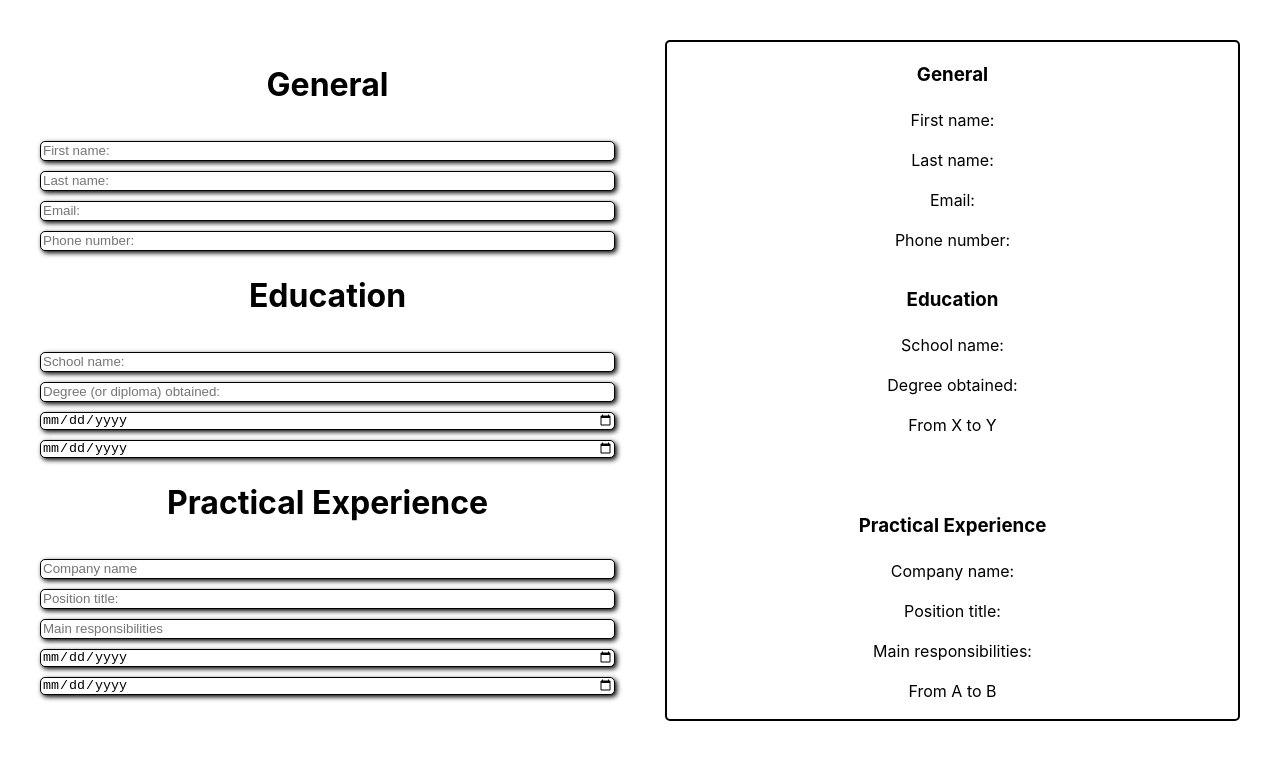
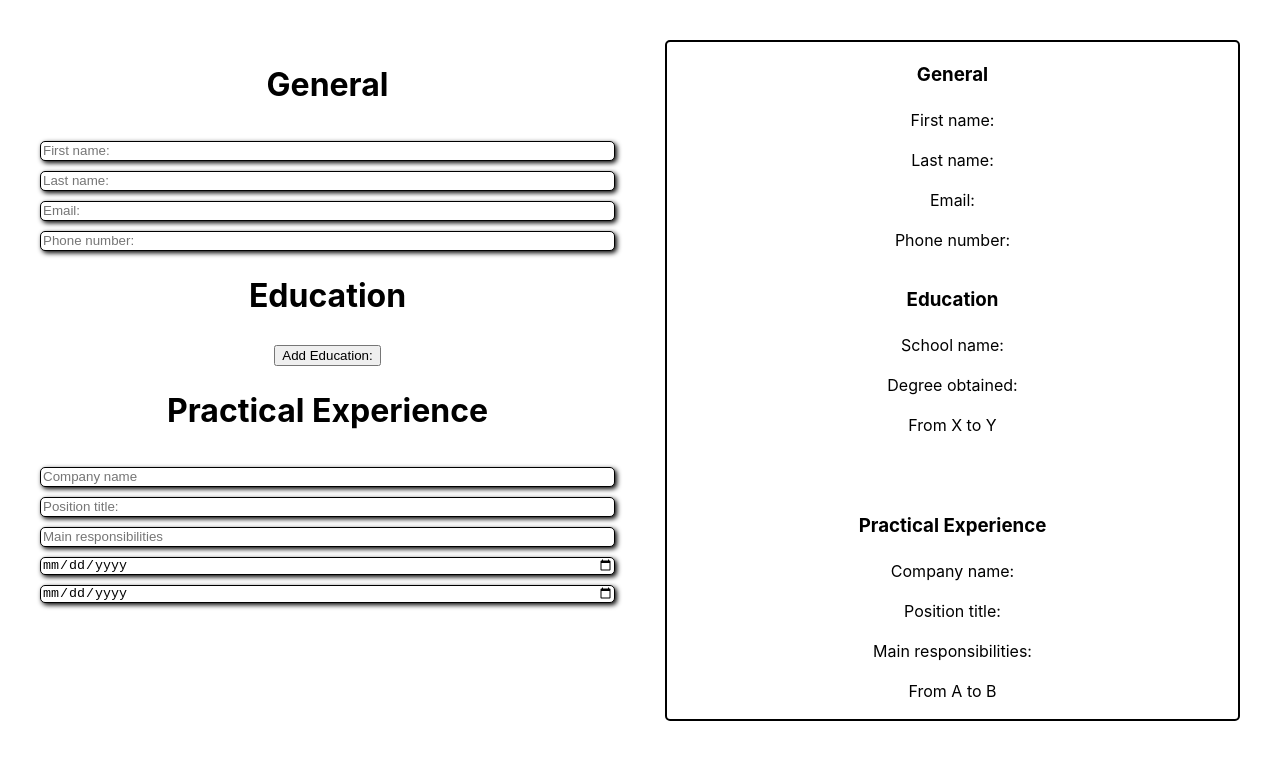
Before and after one commit to DenverDawgs18/CV, a React (Vite) app: page / in a window 1280 px wide. Shown: the top 760 px of the page. Built offline with nearby package versions, Linux system fonts and the light colour scheme.

Commit message:
Refactored education to allow multiple

```diff
--- a/src/components/CV.jsx
+++ b/src/components/CV.jsx
@@ -23,7 +23,7 @@ export default function CV(){
     function handlePNChange(e){
         setPhoneNumber(e.target.value);
     }
-    let idCount = 0;
+    const [idCount, setIdCount] = useState(0)
     const [educationalExperiences, setEducation] = useState([{id: idCount, school: "", degree: "",
                startingDate: "", endingDate: ""}]);
 
@@ -120,14 +120,46 @@ position: '', mainResponsibilities: '', startingDate: '', endingDate: '',}])
                 }
             }))
         }
+    const [eduInputs, setEduInputs] = useState([]);
+    function handleAddEducation(){
+        setIdCount(
+            idCount + 1
+        )
+       console.log(idCount)
+
+        setEducation(
+            [
+                ...educationalExperiences,
+                {id: idCount, school: '', degree: '', startingDate: '', endingDate: '' }
+            ]
+        )
 
 
+        setEduInputs(
+            [
+                ...eduInputs,
+                <Education
+        key={idCount}
+        exp={educationalExperiences.find((el) => el.id === 0)}
+        handleSchoolChange={handleSchoolChange}
+        handleDegreeChange={handleDegreeChange}
+        handleStartingDateChangeEdu={handleStartingDateChangeEdu}
+        handleEndingDateChangeEdu={handleEndingDateChangeEdu}/>
+            ]
+        )
+        console.log(eduInputs)
+
+
+    }
+    function handleForm(e){
+        e.preventDefault()
+    }
     return(
         <div className="wrapper">
 
 
 
-            <form className="main">
+            <form className="main" onSubmit={(e) => handleForm(e)}>
                 <General
                 FNvalue={firstName}
                 handleFChange={handleFNChange}
@@ -138,13 +170,9 @@ position: '', mainResponsibilities: '', startingDate: '', endingDate: '',}])
                 PNValue={phoneNumber}
                 handlePNChange={handlePNChange}
                 />
-                <Education
-                exp={educationalExperiences.find((el) => el.id === 0)}
-                handleSchoolChange={handleSchoolChange}
-                handleDegreeChange={handleDegreeChange}
-                handleStartingDateChangeEdu={handleStartingDateChangeEdu}
-                handleEndingDateChangeEdu={handleEndingDateChangeEdu}
-                />
+                <h1>Education</h1>
+                {eduInputs}
+                <button onClick={handleAddEducation}>Add Education: </button>
                 <Practical
                  exp={practicalExperiences.find((el) => el.id === 0)}
                  handleCompany={handleCompany}
--- a/src/components/Education.jsx
+++ b/src/components/Education.jsx
@@ -2,7 +2,6 @@ export default function Education({exp, handleSchoolChange, handleDegreeChange,
 handleStartingDateChangeEdu, handleEndingDateChangeEdu}){
     return (
         <div className="education">
-            <h1 className="educationH header">Education</h1>
             <input type="text" placeholder="School name:"
             onChange={(e) => handleSchoolChange(exp.id, e)} value={exp.school}
             />
```
Also changed, not shown: planning.txt.
